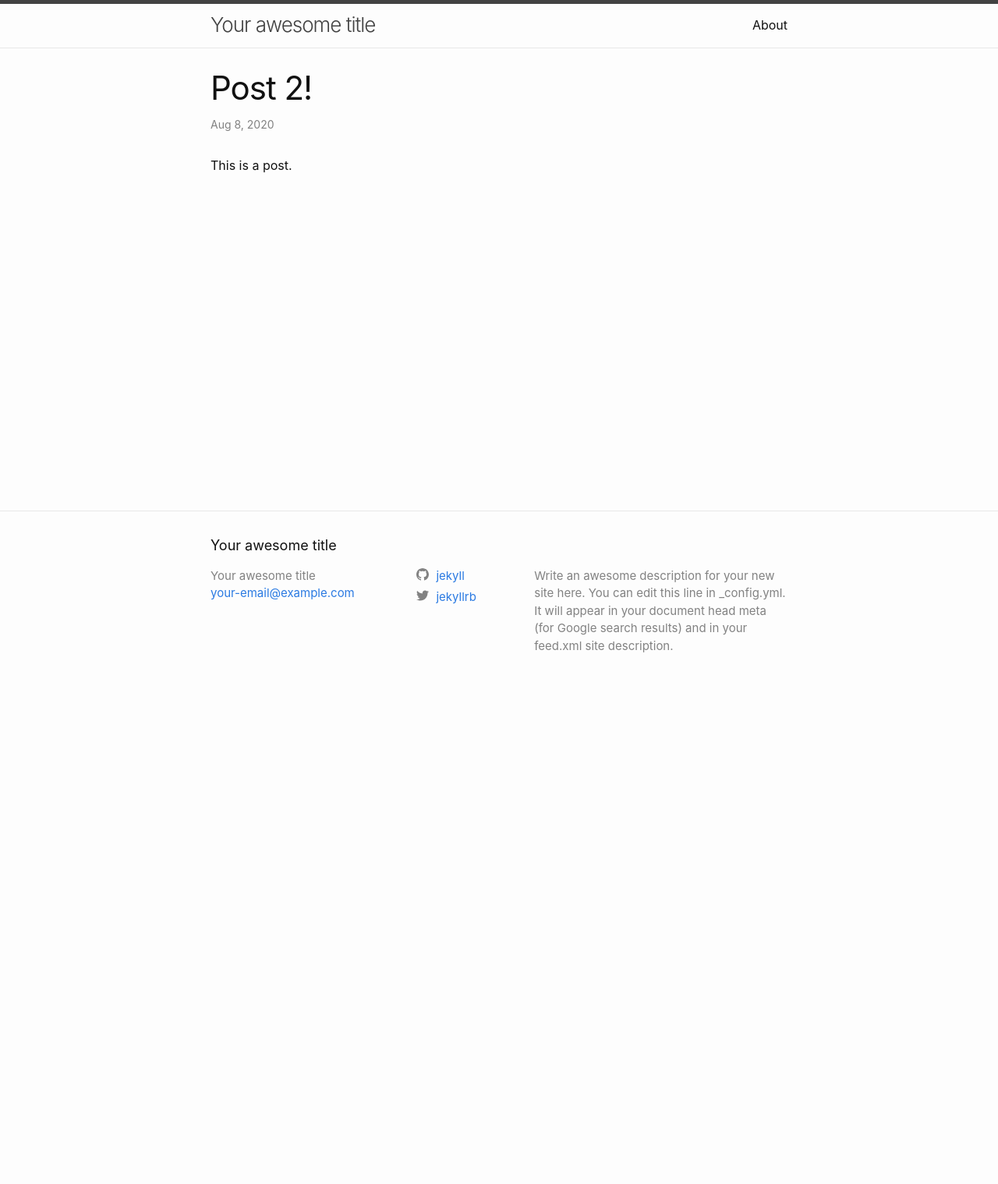
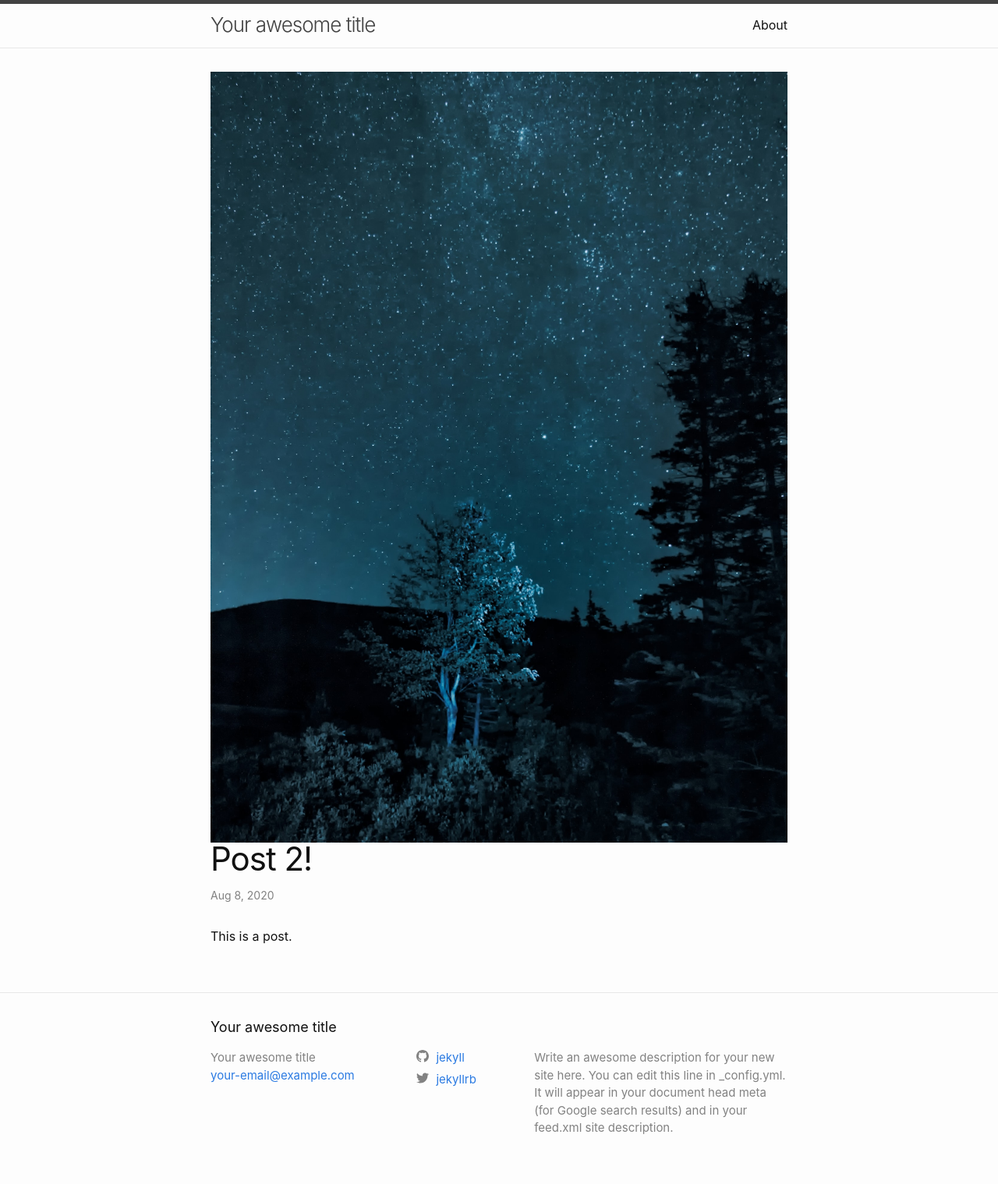
Before and after one commit to BillRaymond/jekyll-featured-images, a Jekyll site: the page built from _posts/2020-08-08-post-2.markdown, in a window 1280 px wide. Shown: the whole page at 78% size. Built offline with Jekyll 4.4.1, drawn with Linux system fonts in a browser that asks for light colours; before the commit the page ends 900 px from its top, so only the background shows below that.

Commit message:
add featured image to the top of each post, including a default image. No styling.

```diff
--- a/_layouts/post.html
+++ b/_layouts/post.html
@@ -4,6 +4,12 @@ layout: default
 <article class="post h-entry" itemscope itemtype="http://schema.org/BlogPosting">
 
   <header class="post-header">
+    {%- if page.image -%}
+      <img src="{{- page.image | relative_url -}}" alt="" class="featured-image-post">
+    {%- else -%}
+      {%- assign postImage = "/assets/images/image-default.jpg" -%}
+      <img src="{{- postImage | relative_url -}}" alt="" class="featured-image-post">
+    {%- endif -%}
     <h1 class="post-title p-name" itemprop="name headline">{{ page.title | escape }}</h1>
     <p class="post-meta">
       <time class="dt-published" datetime="{{ page.date | date_to_xmlschema }}" itemprop="datePublished">
```
